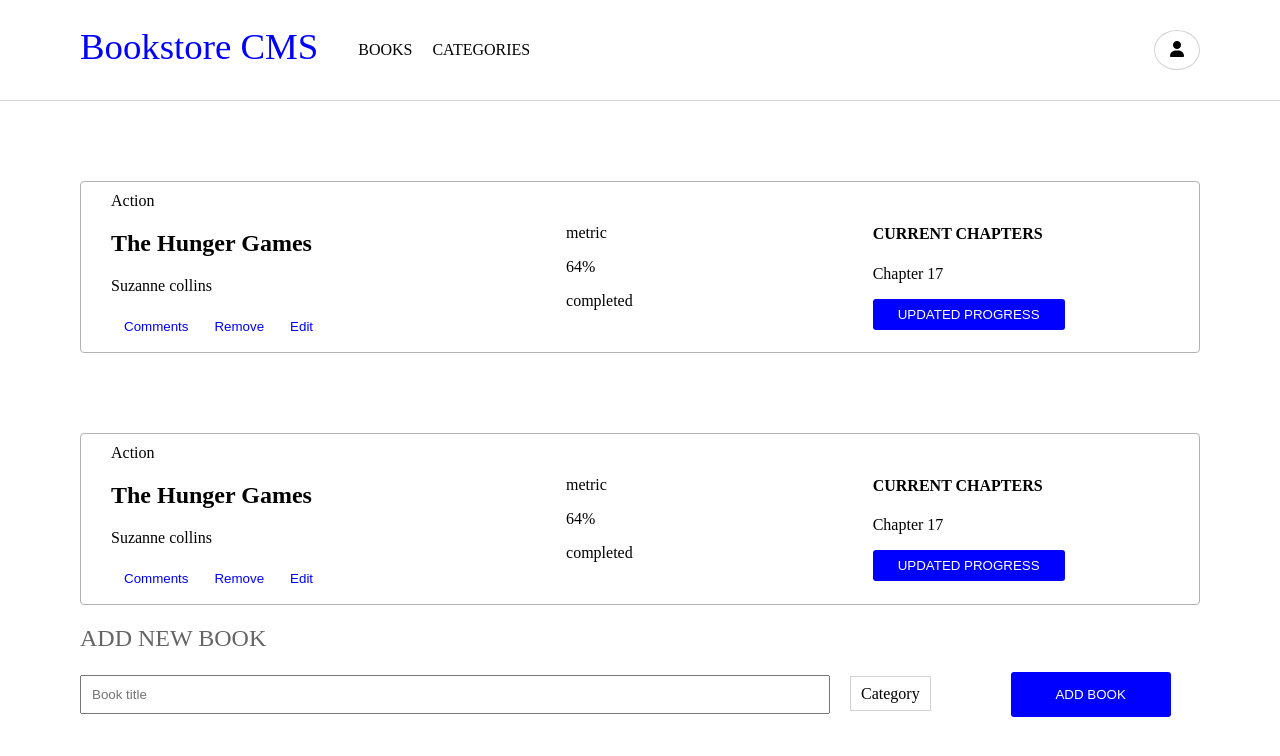
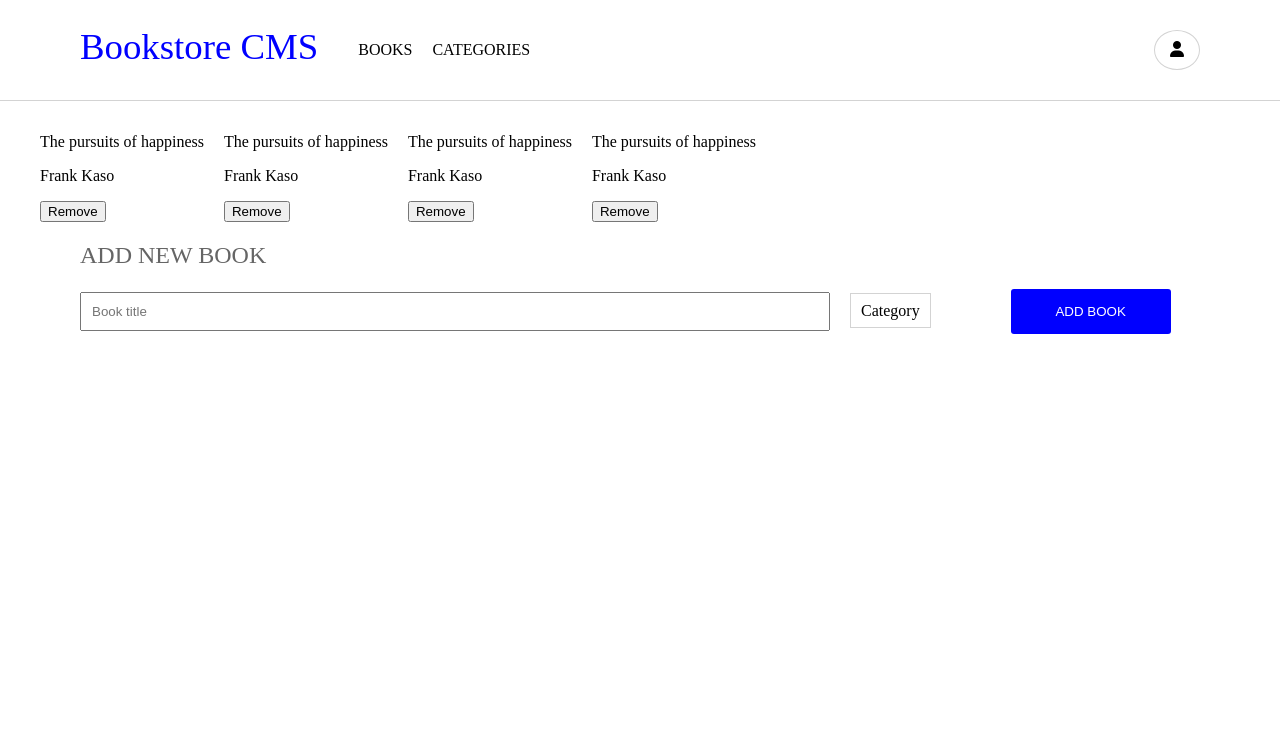
Before and after one commit to sainingo/bookstore, a React (Create React App) app: page / in a window 1280 px wide. Shown: the top 756 px of the page. Built offline with nearby package versions, Linux system fonts and the light colour scheme.

Commit message:
Make book component takes in props

```diff
--- a/package.json
+++ b/package.json
@@ -6,6 +6,7 @@
     "@testing-library/jest-dom": "^5.16.4",
     "@testing-library/react": "^13.2.0",
     "@testing-library/user-event": "^13.5.0",
+    "prop-types": "^15.8.1",
     "react": "^18.1.0",
     "react-dom": "^18.1.0",
     "react-router-dom": "^6.3.0",
--- a/src/components/BookList.js
+++ b/src/components/BookList.js
@@ -1,11 +1,47 @@
 import React from 'react';
 import Books from './Books';
 
-const BookList = () => (
-  <>
-    <Books />
-    <Books />
-  </>
-);
+const BookList = () => {
+  const books = [
+    {
+      id: 1,
+      title: 'The pursuits of happiness',
+      category: 'politics',
+      author: 'Frank Kaso',
+    },
+    {
+      id: 2,
+      title: 'The pursuits of happiness',
+      category: 'politics',
+      author: 'Frank Kaso',
+    },
+    {
+      id: 3,
+      title: 'The pursuits of happiness',
+      category: 'politics',
+      author: 'Frank Kaso',
+    },
+    {
+      id: 4,
+      title: 'The pursuits of happiness',
+      category: 'politics',
+      author: 'Frank Kaso',
+    },
+
+  ];
+
+  return (
+    <ul>
+      {books.map((book) => (
+        <Books
+          key={book.id}
+          id={book.id}
+          title={book.title}
+          author={book.author}
+        />
+      ))}
+    </ul>
+  );
+};
 
 export default BookList;
--- a/src/components/Books.js
+++ b/src/components/Books.js
@@ -1,30 +1,24 @@
 import React from 'react';
+
+import PropTypes from 'prop-types';
 
 import '../assets/book.css';
 
-const Books = () => (
-  <div className="book-container">
-    <div className="book-row1">
-      <span>Action</span>
-      <h2>The Hunger Games</h2>
-      <p>Suzanne collins</p>
-      <button type="button">Comments</button>
+const Books = (props) => {
+  const { id, author, title } = props;
+  return (
+    <li key={id}>
+      <p>{title}</p>
+      <p>{author}</p>
       <button type="button">Remove</button>
-      <button type="button">Edit</button>
-    </div>
+    </li>
+  );
+};
 
-    <div>
-      <span>metric</span>
-      <p>64%</p>
-      <span>completed</span>
-    </div>
-
-    <div>
-      <h4>CURRENT CHAPTERS</h4>
-      <p>Chapter 17</p>
-      <button type="button" className="update-progress">UPDATED PROGRESS</button>
-    </div>
-  </div>
-);
+Books.propTypes = {
+  id: PropTypes.number.isRequired,
+  title: PropTypes.string.isRequired,
+  author: PropTypes.string.isRequired,
+};
 
 export default Books;
```
Also changed, not shown: 1 other file (tests, documents, lock files or other folders).
